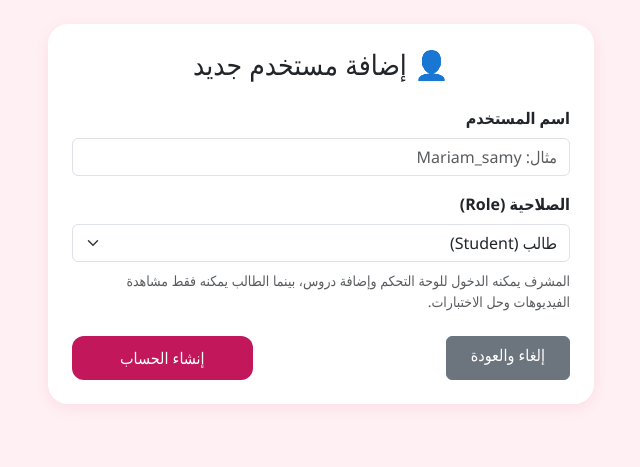
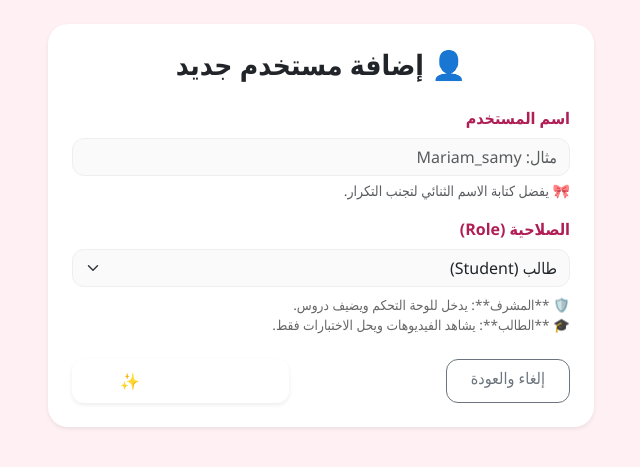
Before and after one commit to MakariousRafek/lms, a Django app: page /dashboard/add-user/ in a window 1280 px wide. Shown: the top 467 px of the page, without its empty margins (319-959 px from the left). Run offline with Django 5.2, Linux system fonts and the light colour scheme; a user stored in the database is signed in.

Commit message:
UI update

```diff
--- a/course/templates/course/add_user.html
+++ b/course/templates/course/add_user.html
@@ -5,35 +5,61 @@
 {% block content %}
 <div class="row justify-content-center mb-5">
     <div class="col-md-6">
-        <div class="card p-4">
-            <h3 class="text-center mb-4" style="color: var(--primary-color);">👤 إضافة مستخدم جديد</h3>
+        <div class="card p-4 shadow-sm" style="border-radius: 20px; border: none;">
+            <h3 class="text-center mb-4" style="color: var(--primary-color); font-weight: bold;">👤 إضافة مستخدم جديد</h3>
 
-            {% if error_message %}
-            <div class="alert alert-danger text-center">{{ error_message }}</div>
+            {% if messages %}
+                {% for message in messages %}
+                    <div class="alert {% if message.tags == 'error' %}alert-danger{% else %}alert-success{% endif %} text-center shadow-sm" style="border-radius: 12px;">
+                        {{ message }}
+                    </div>
+                {% endfor %}
             {% endif %}
 
             <form method="POST">
                 {% csrf_token %}
 
                 <div class="mb-3">
-                    <label class="form-label fw-bold">{{ form.username.label }}</label>
-                    {{ form.username }}
+                    <label class="form-label fw-bold" style="color: #b01e56;">{{ form.username.label }}</label>
+                    <div class="input-group">
+                         {{ form.username }}
+                    </div>
+                    <div class="form-text mt-1">🎀 يفضل كتابة الاسم الثنائي لتجنب التكرار.</div>
                 </div>
 
-
-
                 <div class="mb-4">
-                    <label class="form-label fw-bold">{{ form.role.label }}</label>
+                    <label class="form-label fw-bold" style="color: #b01e56;">{{ form.role.label }}</label>
                     {{ form.role }}
-                    <div class="form-text mt-2">المشرف يمكنه الدخول للوحة التحكم وإضافة دروس، بينما الطالب يمكنه فقط مشاهدة الفيديوهات وحل الاختبارات.</div>
+                    <div class="form-text mt-2" style="font-size: 0.85rem; color: #666;">
+                        🛡️ **المشرف**: يدخل للوحة التحكم ويضيف دروس. <br>
+                        🎓 **الطالب**: يشاهد الفيديوهات ويحل الاختبارات فقط.
+                    </div>
                 </div>
 
-                <div class="d-flex justify-content-between">
-                    <a href="{% url 'dashboard' %}" class="btn btn-secondary px-4">إلغاء والعودة</a>
-                    <button type="submit" class="btn btn-custom px-5">إنشاء الحساب</button>
+                <div class="d-flex justify-content-between gap-3 mt-4">
+                    <a href="{% url 'dashboard' %}" class="btn btn-outline-secondary px-4" style="border-radius: 12px;">إلغاء والعودة</a>
+                    <button type="submit" class="btn btn-custom px-5 shadow-sm" style="background-color: var(--primary-color); color: white; border-radius: 12px; font-weight: bold;">
+                        إنشاء الحساب ✨
+                    </button>
                 </div>
             </form>
         </div>
     </div>
 </div>
+
+<style>
+    /* تحسين شكل الفيلدز اللي طالعة من Django Form */
+    input, select {
+        width: 100%;
+        padding: 10px;
+        border: 1px solid #eee !important;
+        border-radius: 12px !important;
+        background-color: #fafafa !important;
+    }
+    input:focus, select:focus {
+        border-color: #f8bbd0 !important;
+        box-shadow: 0 0 0 0.2rem rgba(214, 51, 132, 0.1) !important;
+        background-color: #fff !important;
+    }
+</style>
 {% endblock %}
```
